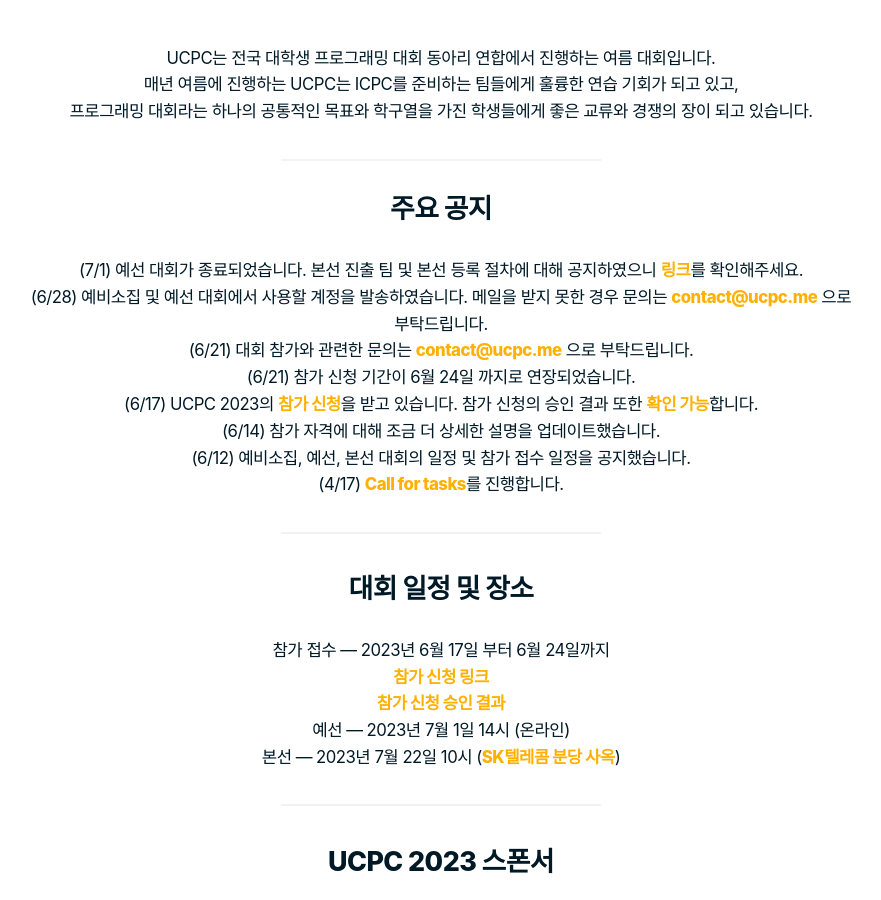
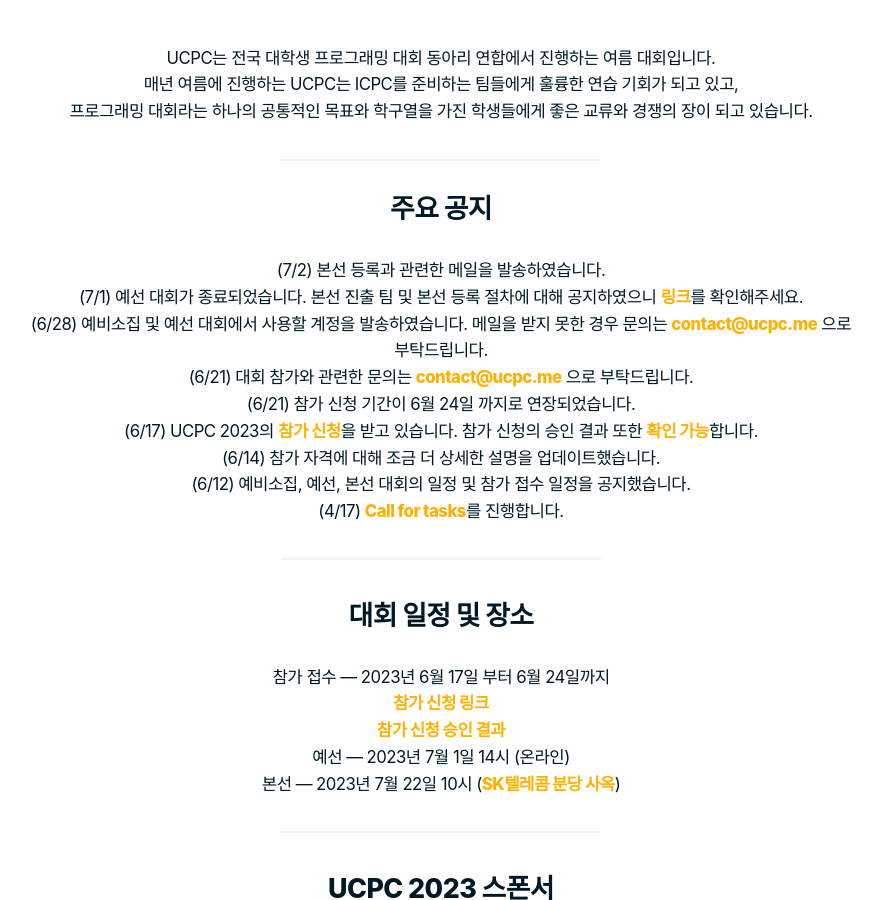
Before and after one commit to ucpcc/2023, a Jekyll site: the page built from index.md, in a window 1280 px wide and 900 px high, scrolled down 384 px. Shown: the whole window, without its empty margins (199-1080 px from the left). Built offline with Jekyll 4.4.1, drawn with Linux system fonts in a browser that asks for light colours; some web fonts are replaced.

Commit message:
Update index.md

```diff
--- a/index.md
+++ b/index.md
@@ -5,6 +5,7 @@ title: UCPC 2023
 
 ## 주요 공지
 
+- (7/2) 본선 등록과 관련한 메일을 발송하였습니다.
 - (7/1) 예선 대회가 종료되었습니다. 본선 진출 팀 및 본선 등록 절차에 대해 공지하였으니 [링크](https://www.acmicpc.net/board/view/120816)를 확인해주세요.
 - (6/28) 예비소집 및 예선 대회에서 사용할 계정을 발송하였습니다. 메일을 받지 못한 경우 문의는 <a href="#" class="mail-address" data-name="contact" data-domain="ucpc" data-tld="me" onclick="window.location.href = 'mailto:' + this.dataset.name + '@' + this.dataset.domain + '.' + this.dataset.tld"></a> 으로 부탁드립니다.
 - (6/21) 대회 참가와 관련한 문의는 <a href="#" class="mail-address" data-name="contact" data-domain="ucpc" data-tld="me" onclick="window.location.href = 'mailto:' + this.dataset.name + '@' + this.dataset.domain + '.' + this.dataset.tld"></a> 으로 부탁드립니다.
```
